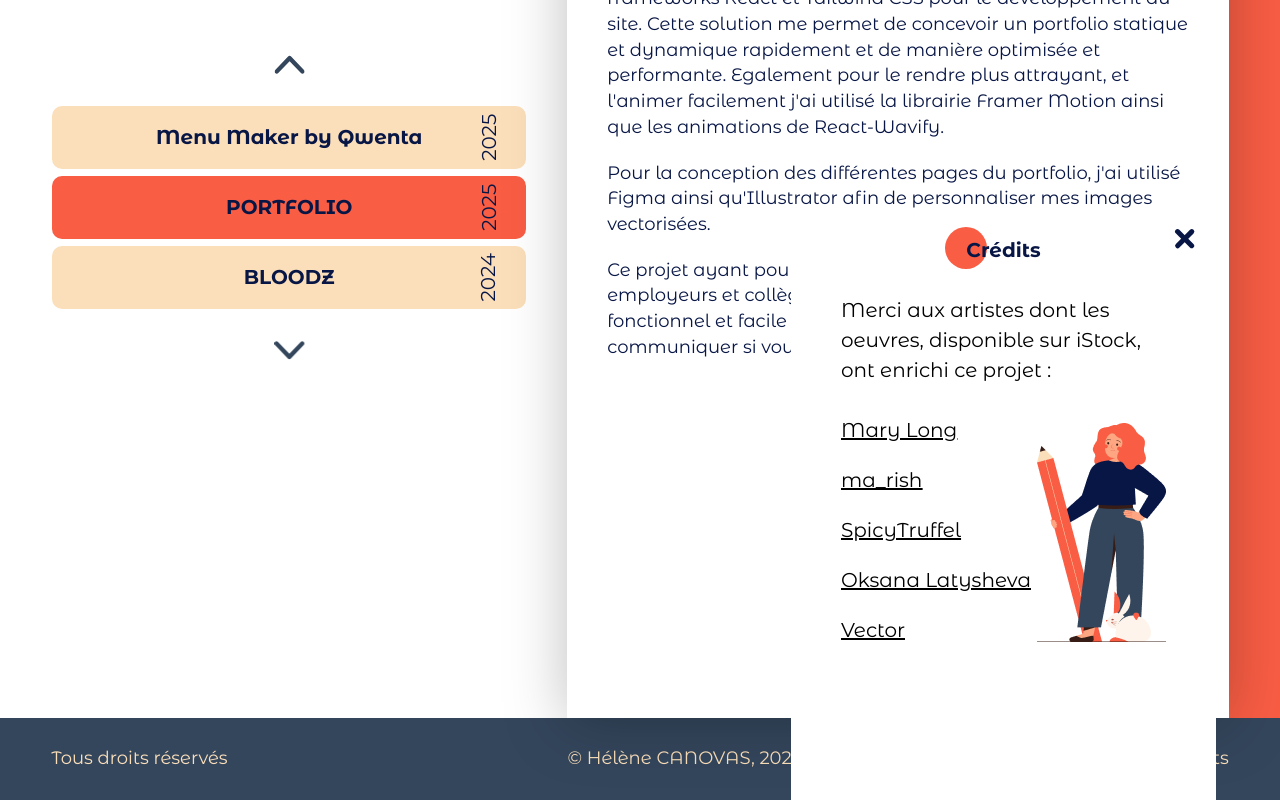
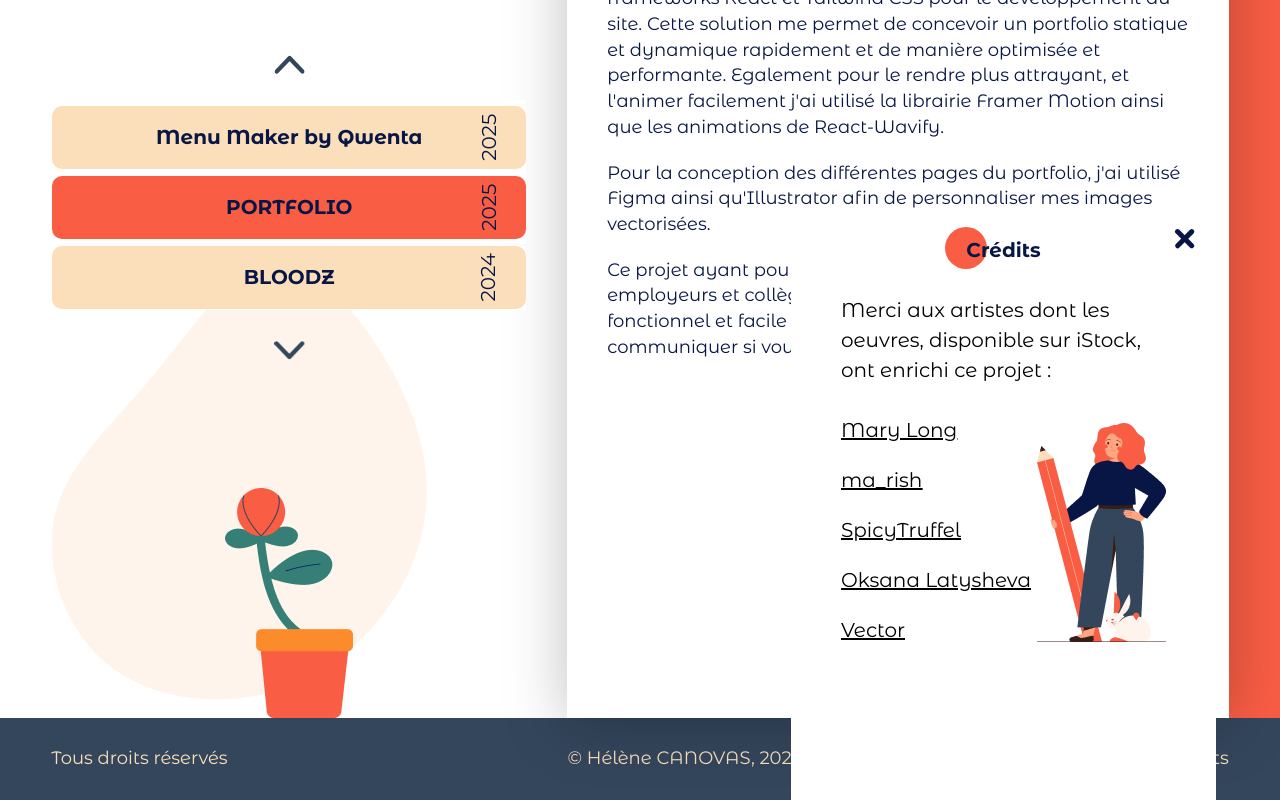
Before and after one commit to HeleneC-cyber/PORTFOLIO, a React (Vite) app: page /projects in a window 1280 px wide. Both pictures are taken after a click on the button "@ Crédits". Shown: the part 1989-2789 px from the top of the page. Built offline with nearby package versions, Linux system fonts and the light colour scheme.

Commit message:
Ajout illustration sur la page project, des liens dans les credits, CV

```diff
--- a/src/components/ui/CreditsModal.jsx
+++ b/src/components/ui/CreditsModal.jsx
@@ -31,11 +31,11 @@ const CreditsModal = ({ isOpen, setIsOpen }) => {
             <p className="font-primary text-md mt-[30px]">Merci aux artistes dont les oeuvres, disponible sur iStock, ont enrichi ce projet :</p>
             <div className="flex items-end justify-between">
               <ul className="mt-[30px] flex-1">
-                <li className="text-blue text-md font-primary underline mb-[20px]"><a href="/" target="_blank">Mary Long</a></li>
-                <li className="text-blue text-md font-primary underline mb-[20px]"><a href="/" target="_blank">ma_rish</a></li>
-                <li className="text-blue text-md font-primary underline mb-[20px]"><a href="/" target="_blank">SpicyTruffel</a></li>
-                <li className="text-blue text-md font-primary underline mb-[20px]"><a href="/" target="_blank">Oksana Latysheva</a></li>
-                <li className="text-blue text-md font-primary underline mb-[20px]"><a href="/" target="_blank">Vector</a></li>
+                <li className="text-blue text-md font-primary underline mb-[20px]"><a href="https://www.istockphoto.com/fr/portfolio/ponomariova_maria?assettype=image&mediatype=illustration" target="_blank">Mary Long</a></li>
+                <li className="text-blue text-md font-primary underline mb-[20px]"><a href="https://www.istockphoto.com/fr/portfolio/ma_rish?mediatype=illustration" target="_blank">ma_rish</a></li>
+                <li className="text-blue text-md font-primary underline mb-[20px]"><a href="https://www.istockphoto.com/fr/portfolio/RomanEgorov?mediatype=illustration" target="_blank">SpicyTruffel</a></li>
+                <li className="text-blue text-md font-primary underline mb-[20px]"><a href="https://www.istockphoto.com/fr/portfolio/OksanaLatysheva?mediatype=illustration" target="_blank">Oksana Latysheva</a></li>
+                <li className="text-blue text-md font-primary underline mb-[20px]"><a href="https://www.istockphoto.com/fr/portfolio/volkovaolena2682?mediatype=illustration" target="_blank">Vector</a></li>
               </ul>
 
               <img src={womanPencil} alt="Demoiselle tenant un crayon géant" className="w-[129px] mb-[23px]"
--- a/src/components/ui/Slider.jsx
+++ b/src/components/ui/Slider.jsx
@@ -64,7 +64,7 @@ function SimpleSlider({ projectData, setActiveProjectId }) {
 
   return (
     <motion.div
-    className="md:sticky md:top-[100px] font-p-bold  max-w-full w-[476px] h-[200px] text-sm md:text-md text-dark flex justify-center mx-auto mb-[100px] mt-[80px]"
+    className="md:sticky md:top-[100px] font-p-bold  max-w-full w-[476px] h-[200px] text-sm md:text-md text-dark flex justify-center mx-auto mb-[100px] mt-[80px] z-5"
     initial={{y: 20, opacity: 0}}
     animate={{y: 0, opacity: 1}}
     transition={{delay: 0.2, duration: 1}}
@@ -74,7 +74,7 @@ function SimpleSlider({ projectData, setActiveProjectId }) {
         {projectData?.map((project) => {
           return <div key={project.id} className="bg-white h-[68px]">
           <div className="relative bg-sand h-[63px] flex items-center justify-center rounded-[10px]">
-            <p className="text-center">{project.title}</p>
+            <p className="text-center px-[25px]">{project.title}</p>
             <p className="absolute font-primary -rotate-90 right-[-10px] -translate-x-1/2">{project.year}</p>
           </div>
         </div>
@@ -87,74 +87,3 @@ function SimpleSlider({ projectData, setActiveProjectId }) {
 }
 
 export default SimpleSlider
-
-
-
-
-
-
-
-
-
-
-
-
-
-
-
-
-
-
-
-
-
-
-
-
-
-
-
-
-
-
-
-
-
-// import Slider from "react-slick";
-// // import "slick-carousel/slick/slick.css";
-// // import "slick-carousel/slick/slick-theme.css";
-
-// import illustrationRabbit from "../assets/illustration-rabbit.png"
-
-
-
-// const BookSlider = () => {
-//   const settings = {
-//     dots: false,            // Affiche les petits points de navigation
-//     infinite: true,        // Permet un défilement infini
-//     speed: 500,            // Vitesse de transition en ms
-//     slidesToShow: 3,       // Nombre d'éléments visibles en même temps
-//     slidesToScroll: 1,     // Nombre d'éléments défilés à chaque transition
-//     autoplay: true,        // Active le défilement automatique
-//     autoplaySpeed: 3000,   // Temps entre chaque slide en ms
-//     arrows: true,          // Affiche les flèches de navigation
-//   };
-//   return (
-//     <Slider {...settings}>
-//       <div>
-//         <img src={illustrationRabbit} alt="Slide 1" />
-//       </div>
-//       <div>
-//         <img src="https://via.placeholder.com/300" alt="Slide 2" />
-//       </div>
-//       <div>
-//         <img src="https://via.placeholder.com/300" alt="Slide 3" />
-//       </div>
-//       <div>
-//         <img src="https://via.placeholder.com/300" alt="Slide 4" />
-//       </div>
-//     </Slider>
-//   );
-// };
-
-// export default BookSlider;
--- a/src/pages/About.jsx
+++ b/src/pages/About.jsx
@@ -122,7 +122,7 @@ const About = () => {
                 {/* CV */}
                 <div className="flex justify-center">
                   <motion.a
-                    href="" download="CV_Helene_Canovas_2025"
+                    href="/CV_Helene_Canovas.pdf" download="CV_Helene_Canovas_2025"
                     className="group flex items-center gap-[5px] w-fit "
                     initial={{ opacity: 0, x: 20 }}
                     whileInView={{ opacity: 1, x: 0 }}
--- a/src/pages/Projects.jsx
+++ b/src/pages/Projects.jsx
@@ -1,12 +1,17 @@
 // DEPENDENCIES
 import { useState } from "react"
+// eslint-disable-next-line no-unused-vars
+import { motion } from "framer-motion"
 // COMPONENTS
 import Header from "../components/navigation/Header"
 import H1 from "../components/typography/H1"
 import SimpleSlider from "../components/ui/Slider"
 import ProjectView from "../components/ui/ProjectView"
+import Blob from "../components/ui/Blob"
 // DATA
 import data from "../data/projects.json"
+// IMAGE
+import sprout from "../assets/sprout.png"
 
 
 
@@ -22,10 +27,20 @@ const Projects = () => {
         <main className="full-container font-primary pt-[20px] md:main-container md:pt-[50px] md:flex md:items-stretch md:gap-[40px]">
 
           {/* DESKTOP LEFT SIDE : SLIDER */}
-          <div className="mx-[20px] md:mx-[0px]">
+          <div className="mx-[20px] md:mx-[0px] md:flex md:flex-col md:justify-between">
             <H1 title="Mes projets" />
             {/* SLIDER */}
               <SimpleSlider projectData={data.projects} setActiveProjectId={setId} />
+              <motion.div
+              className="mt-auto relative hidden md:block"
+              initial={{ opacity: 0, y: -20 }}
+              whileInView={{ opacity: 1, y: 0 }}
+              viewport={{ once: true }}
+              transition={{ delay: 0.2, duration: 1 }}
+              >
+                <Blob color="#FEF4EB" position="absolute -bottom-[80px] -left-[50px] -z-1" />
+                <img src={sprout} alt="Jeune pousse" className="mx-auto"/>
+              </motion.div>
           </div>
 
           {/* DESKTOP RIGHT SIDE : PROJECT VIEW */}
```
Also changed, not shown: src/assets/sprout.png (added), 1 other file (tests, documents, lock files or other folders).
